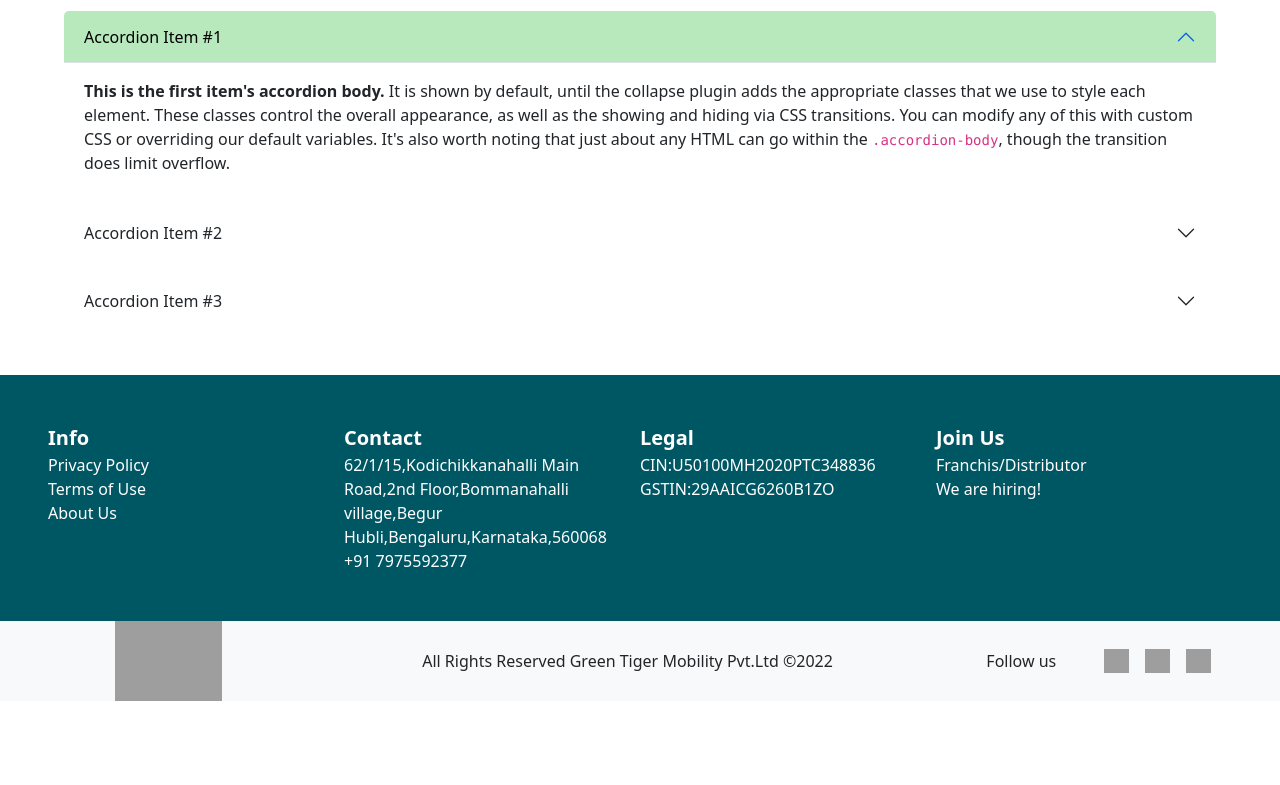
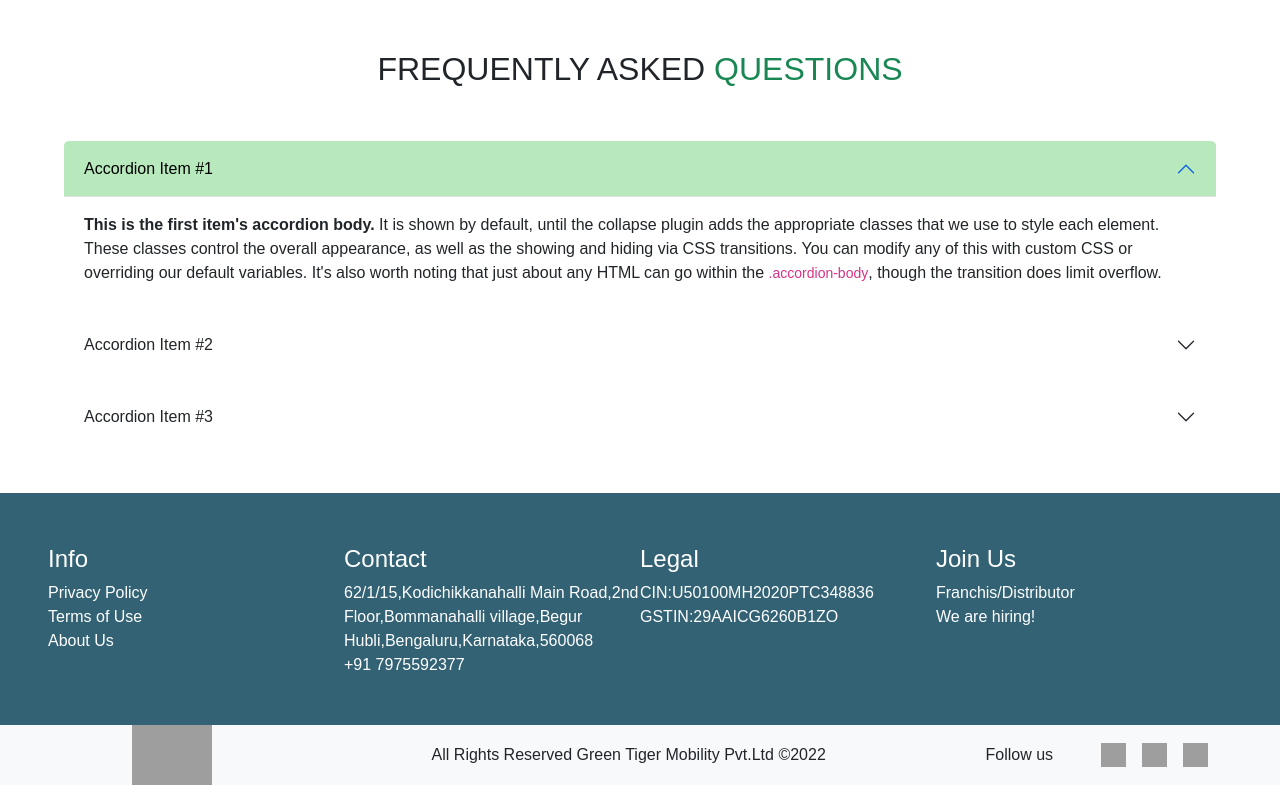
Before and after one commit to Aryanraj-nitsri/demo_aryan, a plain HTML site: page index.html in a window 1280 px wide. Shown: the part 3412-4197 px from the top of the page. Before the commit the page ends 4113 px from the top, so only its background shows below. Drawn offline with nearby package versions, Linux system fonts and the light colour scheme; grey boxes are pictures that could not be loaded.

Commit message:
commit-3 on 25-11-22

```diff
--- a/Index.css
+++ b/Index.css
@@ -1,5 +1,8 @@
 *{
     box-sizing: border-box;
+    font-family: Montserrat,sans-serif !important;
+    font-weight: 400;
+    line-height: 1.5 !important;
 }
 .sec-2-list{
   width: 45%;
@@ -23,6 +26,7 @@
 .data-btn{
   background-color: #00aa13;
   border: none;
+
 }
 .data-btn:hover{
   background-color: darkgreen;
@@ -140,15 +144,21 @@
 
 #section-7 {
   width: 100%;
-  background-color: rgb(0, 87, 100);
+  background-color: #326274;
   display: grid;
   grid-template-columns: repeat(4, minmax(250px, 300px));
   justify-content: space-evenly;
+  color: #fff;
+
 }
+#section-7 div{
+color: #fff;
+}
+
 .green-tiger-logo {
   background-image: url("https://greentiger.in/assets/logo.png");
   width: 200px;
-  height: 80px;
+  height: 60px;
   background-position: center;
   background-repeat: no-repeat;
   background-size: contain;
@@ -232,6 +242,7 @@
   #section-7 {
     font-size: 11px;
     grid-gap: 8%;
+    padding: 0rem 0rem 1.3rem 0.1rem !important;
   }
   .green-tiger-logo {
     height: 80px;
@@ -253,11 +264,14 @@
   .asso-box{
     width: 50%;
   }
+  .green-tiger-logo{
+    height: 50px;
+  }
 }
 @media only screen and (max-width: 355px) {
   #section-7 {
     grid-template-columns: repeat(1, minmax(50px, 1fr));
-    padding: 0rem 0rem 5rem 1rem !important;
+    padding: 1rem 0rem 6rem 1rem !important;
     height: fit-content;
   }
   .data-btn{
--- a/index.html
+++ b/index.html
@@ -106,7 +106,7 @@
         </div>
       </div>
     </div>
-    <div id="section-3" class="mt-5 border-1 border-danger">
+    <div id="section-3" class="mt-5 border-1 border-danger d-flex flex-column align-items-center">
       <h2 class="text-center">
         CONVERT YOUR VECHILE IN <span class="text-success">3 EASY STEPS</span>
       </h2>
@@ -160,7 +160,9 @@
             >
           </div>
         </div>
+
       </div>
+      <button type="button" class="btn btn-success data-btn m-auto mt-5">Saving calculator</button>
     </div>
 
     <div id="section-4" class="mt-5">
@@ -354,27 +356,27 @@
         </div>
       </div>
     </div>
-    <div id="section-7" class="p-sm-5 p-3 h-auto mt-5">
+    <div id="section-7" class="mt-5 p-sm-5 p-3">
       <div class="text-white d-flex flex-column">
-        <span class="fw-bold fs-5">Info</span>
-        <span>Privacy Policy </span>
+        <h4 class="fw-500 fs-4 mb-1">Info</h4>
+        <span class="fs-6">Privacy Policy </span>
         <span>Terms of Use</span>
         <span>About Us</span>
       </div>
       <div class="text-white d-flex flex-column">
-        <span class="fw-bold fs-5">Contact</span
+        <span class="fw-500 fs-4 mb-1">Contact</span
         ><span
           >62/1/15,Kodichikkanahalli Main Road,2nd Floor,Bommanahalli
           village,Begur Hubli,Bengaluru,Karnataka,560068</span
         ><span>+91 7975592377</span>
       </div>
       <div class="text-white d-flex flex-column">
-        <span class="fw-bold fs-5"> Legal </span
+        <span class="fw-500 fs-4 mb-1"> Legal </span
         ><span>CIN:U50100MH2020PTC348836</span
         ><span>GSTIN:29AAICG6260B1ZO</span>
       </div>
       <div class="text-white d-flex flex-column">
-        <span class="fw-bold fs-5">Join Us</span
+        <span class="fw-500 fs-4 mb-1">Join Us</span
         ><span>Franchis/Distributor</span><span>We are hiring!</span>
       </div>
     </div>
```
